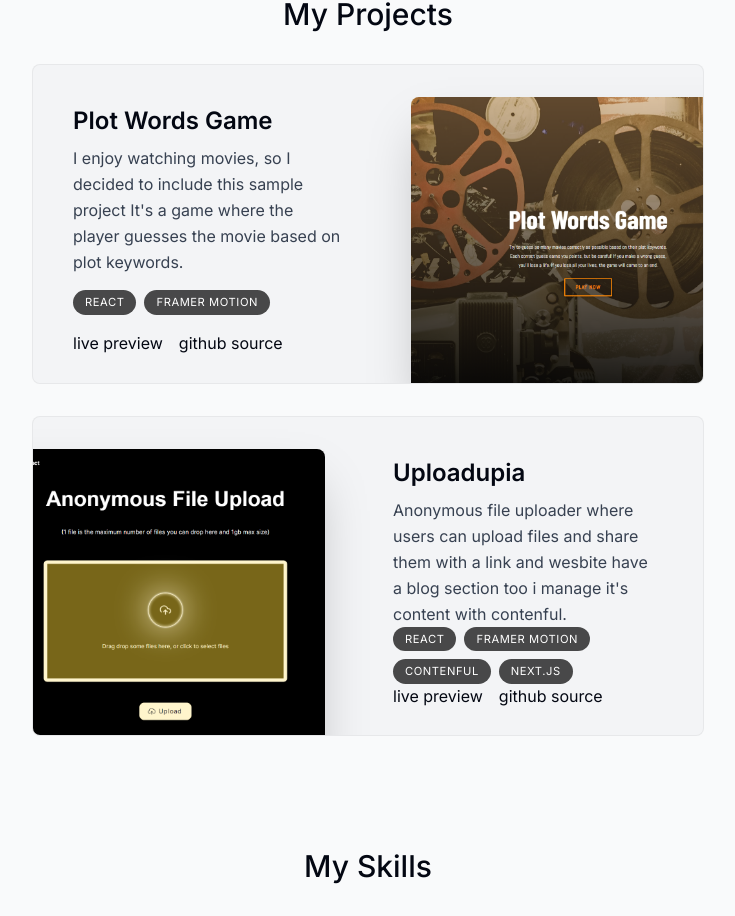
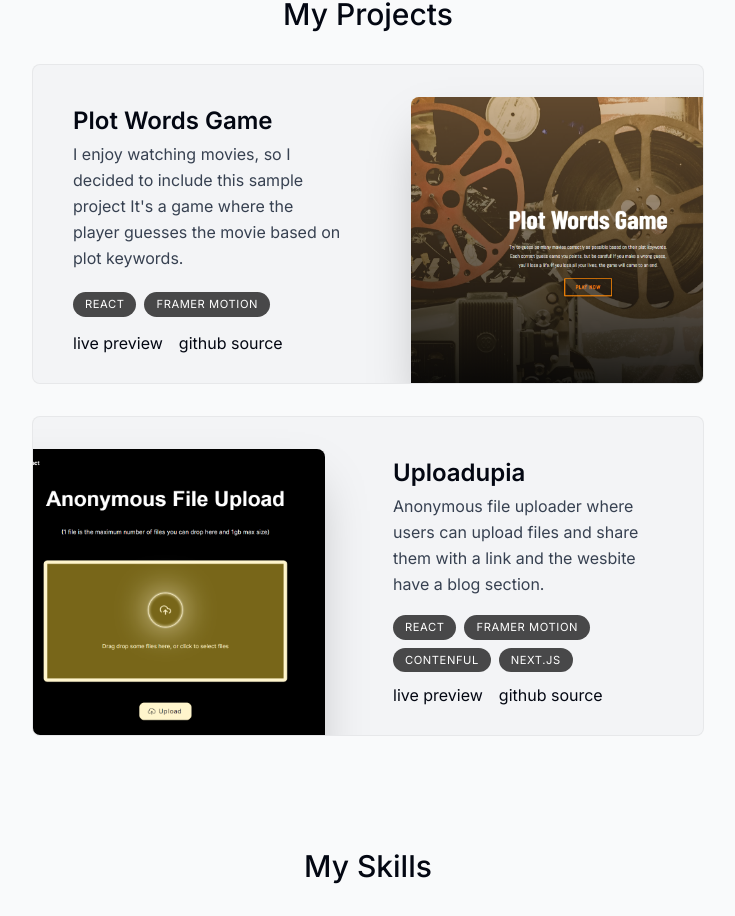
Before and after one commit to mahdi22dev/Personal-Portfolio-, a Next.js app: page / in a window 1280 px wide. Shown: the part 1238-2154 px from the top of the page, without its empty margins (272-1007 px from the left). Built offline with nearby package versions, Linux system fonts and the light colour scheme; no server answers.

Commit message:
changes2

```diff
--- a/src/components/Project.jsx
+++ b/src/components/Project.jsx
@@ -25,7 +25,7 @@ export default function Project({ title, description, tags, imageUrl }) {
       <section className='bg-gray-100 max-w-[42rem] border border-black/5 rounded-lg overflow-hidden sm:pr-8 relative sm:h-[20rem] hover:bg-gray-200 transition sm:group-even:pl-8 dark:text-white dark:bg-white/10 dark:hover:bg-white/20'>
         <div className='pt-4 pb-7 px-5 sm:pl-10 sm:pr-2 sm:pt-10 sm:max-w-[50%] flex flex-col h-full sm:group-even:ml-[18rem]'>
           <h3 className='text-2xl font-semibold'>{title}</h3>
-          <p className='mt-2 leading-relaxed text-gray-700 dark:text-white/70'>
+          <p className='mt-1 mb-2 leading-relaxed text-gray-700 dark:text-white/70 text-base '>
             {description}
           </p>
           <ul className='flex flex-wrap mt-4 gap-2 sm:mt-auto'>
@@ -39,8 +39,12 @@ export default function Project({ title, description, tags, imageUrl }) {
             ))}
           </ul>
           <div className='flex gap-4 mt-4 sm:mt-auto'>
-            <a href='/'>live preview</a>
-            <a href='/'>github source</a>
+            <a href='/' className=''>
+              live preview{" "}
+            </a>
+            <a href='/' className=''>
+              github source
+            </a>
           </div>
         </div>
 
--- a/src/config/data.js
+++ b/src/config/data.js
@@ -57,7 +57,7 @@ export const projectsData = [
   {
     title: "Uploadupia",
     description:
-      " Anonymous file uploader where users can upload files and share them with a link and wesbite have a blog section too i manage it's content with contenful.",
+      " Anonymous file uploader where users can upload files and share them with a link and the wesbite have a blog section.",
     tags: ["React", "Framer motion", "Contenful", "Next.js"],
     imageUrl: fileupload,
     previewLink: "https://file-uploader-project.vercel.app",
```
